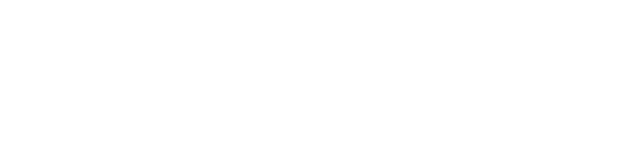
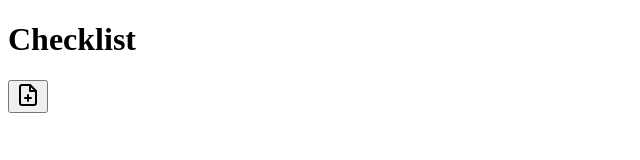
Before and after one commit to hatefeeder/checklist, a plain HTML site: page index.html in a window 1280 px wide. Shown: the whole page, without its empty margins (0-640 px from the left). Drawn offline with Linux system fonts and the light colour scheme.

Commit message:
Add images and stylesheet, changes in index

```diff
--- a/index.html
+++ b/index.html
@@ -4,7 +4,14 @@
     <title>Checklist</title>
 </head>
 <body>
-    <header></header>
+    <header>
+        <h1>Checklist</h1>
+        <nav>
+            <button id="button">
+                <img src="images/new-file.svg">
+            </button>
+        </nav>
+    </header>
     <main></main>
     <footer></footer>
 </body>
--- /dev/null
+++ b/styles/styles.css
@@ -0,0 +1,11 @@
+svg {
+    height: 24px;
+    width: 24px;
+}
+
+/*New file button*/
+
+#button {
+    border-inline-style: solid;
+
+}
```
Also changed, not shown: images/new-file.svg (added).
